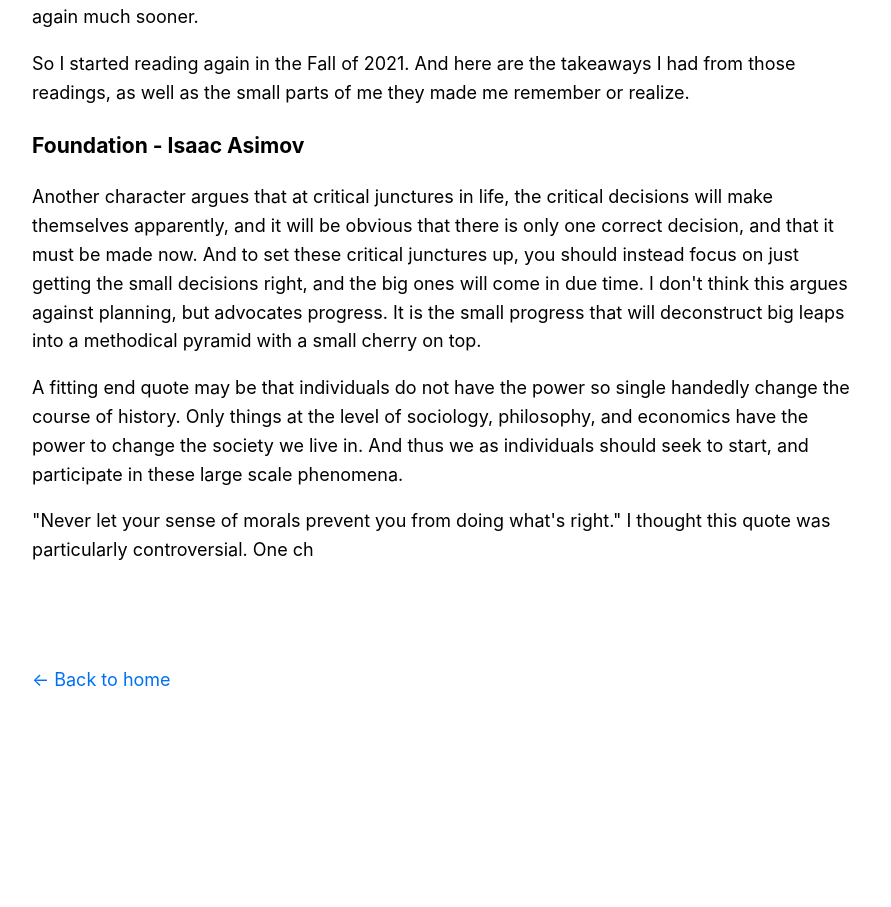
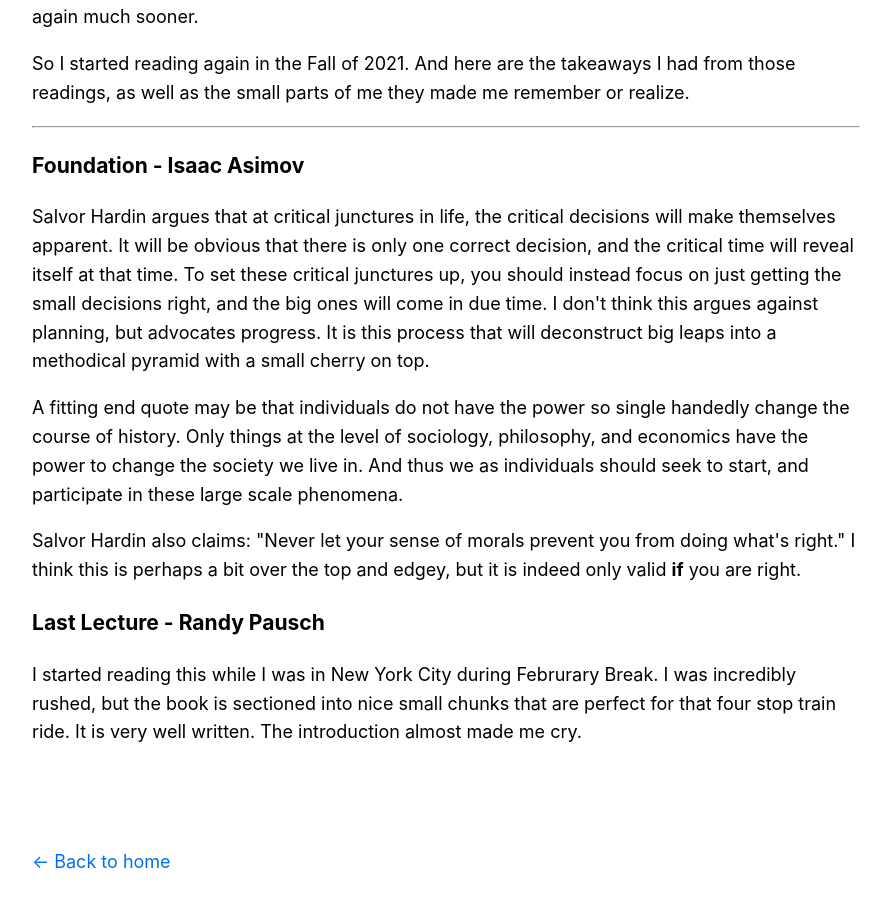
Before and after one commit to shihaocao/nextjs-shihao-website, a Next.js app: page /books in a window 1280 px wide. Shown: the part 527-1434 px from the top of the page, without its empty margins (194-1085 px from the left). Before the commit the page ends 1330 px from the top, so only its background shows below. Built offline with nearby package versions, Linux system fonts and the light colour scheme.

Commit message:
edit books and update header

```diff
--- a/components/layout.js
+++ b/components/layout.js
@@ -46,6 +46,8 @@
             &nbsp;|&nbsp;
             <a href="https://github.com/shihaocao" class="button" target="_blank">Github</a>
             &nbsp;|&nbsp;
+            <a href="https://twitter.com/shihao_cao" class="button" target="_blank">Twitter</a>
+            &nbsp;|&nbsp;
             <a href="https://www.linkedin.com/in/shihaocao/" class="button" target="_blank">LinkedIn</a>
             &nbsp;|&nbsp;
             <a href="https://www.youtube.com/user/Shasty88" class="button" target="_blank">YouTube</a>
--- a/pages/books.js
+++ b/pages/books.js
@@ -29,15 +29,16 @@
       as well as the small parts of me they made me remember or realize.
       </p>
 
+      <hr></hr>
 
 
       <h3>Foundation - Isaac Asimov</h3>
       <p>
-      Another character argues that at critical junctures in life, the critical decisions will make themselves
-      apparently, and it will be obvious that there is only one correct decision, and that it must be made now.
-      And to set these critical junctures up, you should instead focus on just getting the small decisions right,
+      Salvor Hardin argues that at critical junctures in life, the critical decisions will make themselves
+      apparent. It will be obvious that there is only one correct decision, and the critical time will reveal itself at that time.
+      To set these critical junctures up, you should instead focus on just getting the small decisions right,
       and the big ones will come in due time. I don't think this argues against planning, but advocates progress.
-      It is the small progress that will deconstruct big leaps into a methodical pyramid with a small cherry on top.
+      It is this process that will deconstruct big leaps into a methodical pyramid with a small cherry on top.
       </p>
 
       <p>A fitting end quote may be that individuals do not have the power so single handedly change the course of history.
@@ -45,8 +46,15 @@
       And thus we as individuals should seek to start, and participate in these large scale phenomena.
       </p>
       <p>
-      "Never let your sense of morals prevent you from doing what's right."
-      I thought this quote was particularly controversial. One ch
+      Salvor Hardin also claims: "Never let your sense of morals prevent you from doing what's right." I think this is
+      perhaps a bit over the top and edgey, but it is indeed only valid <b>if</b> you are right.
+      </p>
+
+      <h3>Last Lecture - Randy Pausch</h3>
+      <p>
+      I started reading this while I was in New York City during Februrary Break. I was incredibly rushed,
+      but the book is sectioned into nice small chunks that are perfect for that four stop train ride. It is very
+      well written. The introduction almost made me cry.
       </p>
       <br></br>
 
```
Also changed, not shown: pages/index.js (+5 -7 lines).
